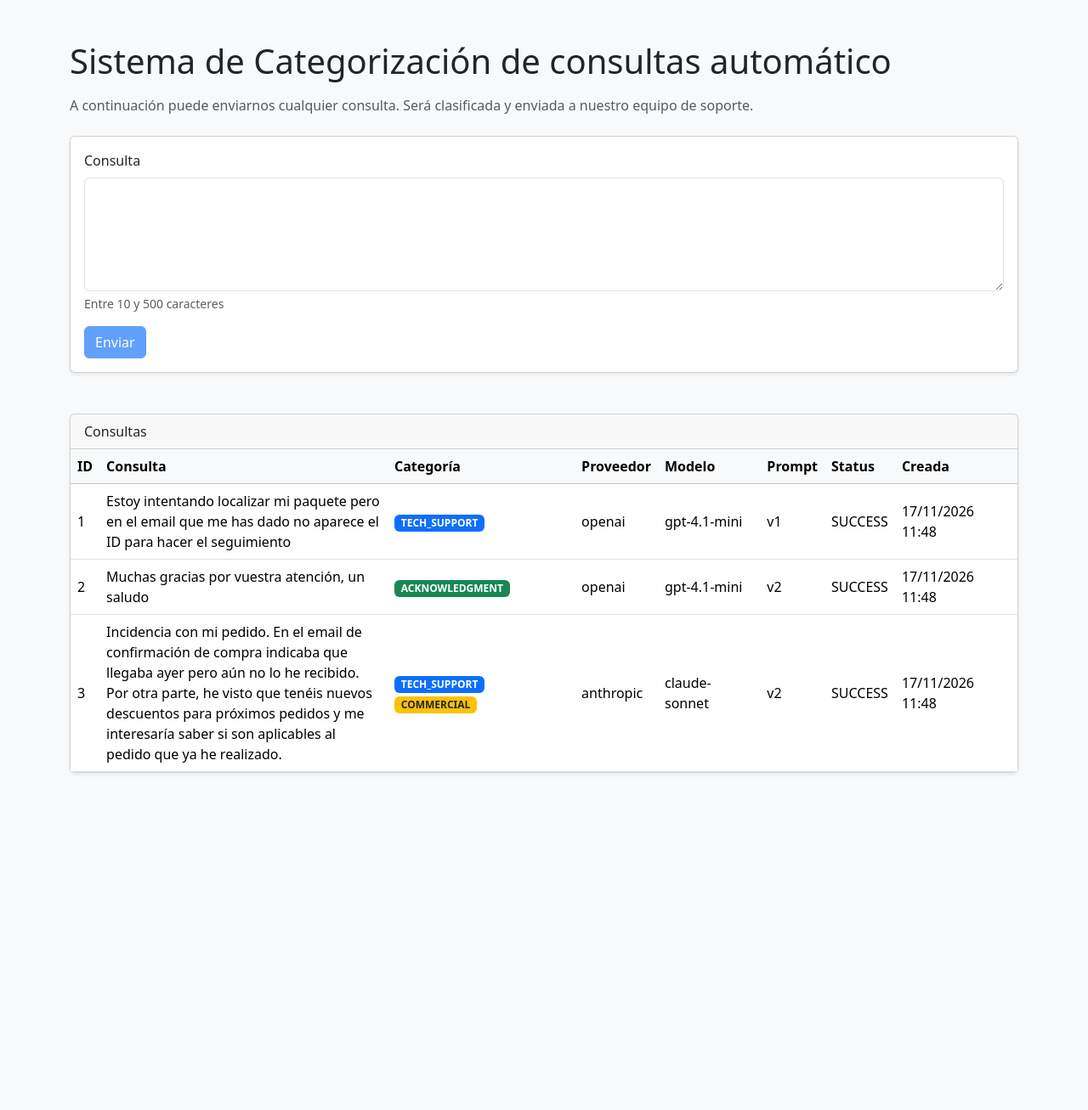
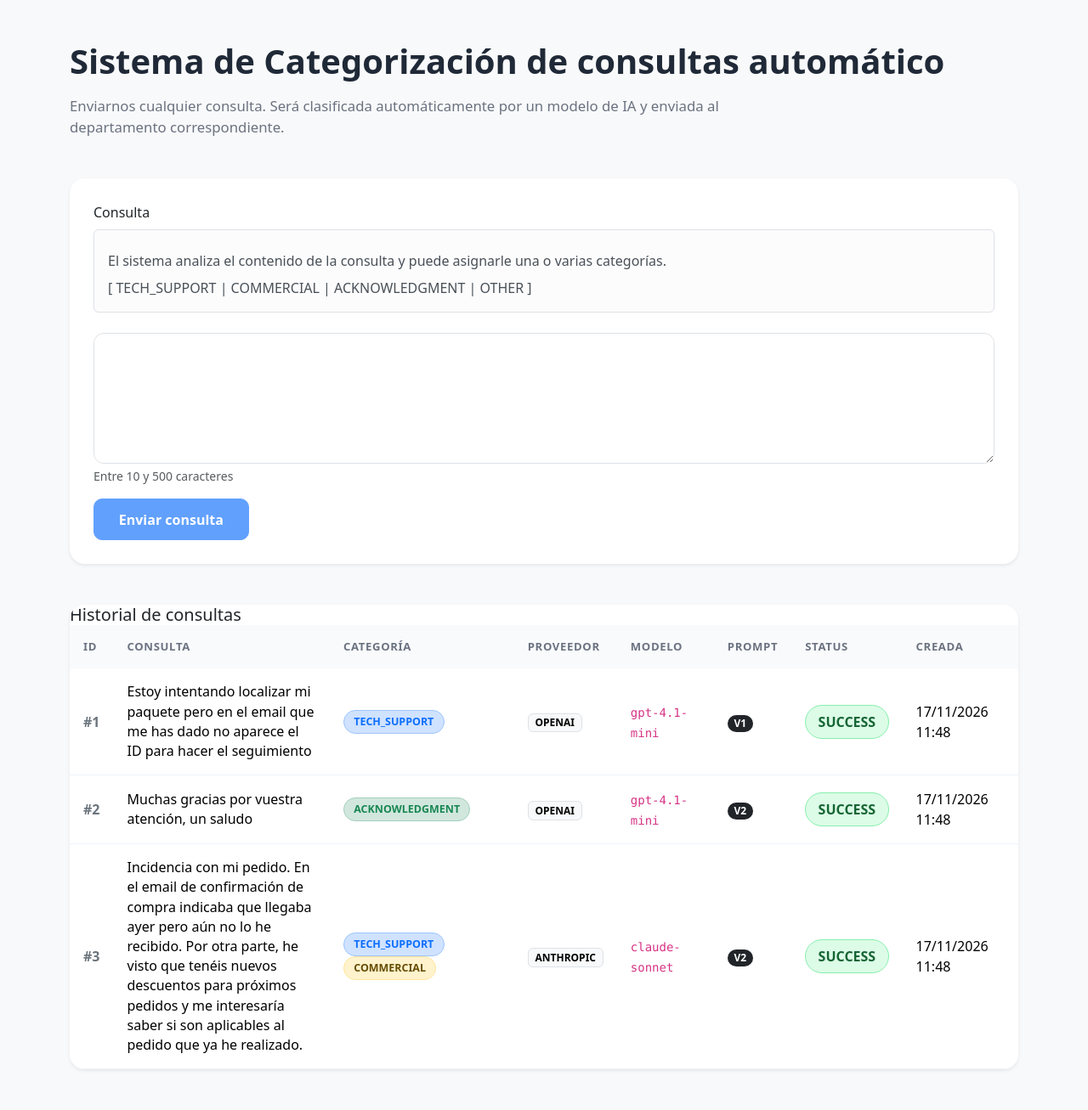
Before and after one commit to javi-2000/ai-consulta-classifier, a Laravel app: page / in a window 1280 px wide. Shown: the whole page at 85% size. Before the commit the page ends 911 px from the top, so only its background shows below. Run offline with Laravel 12, Linux system fonts and the light colour scheme; data comes from the database, SQL or seed files in the repository.

Commit message:
UI updated

```diff
--- a/backend/resources/views/home.blade.php
+++ b/backend/resources/views/home.blade.php
@@ -6,6 +6,133 @@
     <title>Ecig Logística</title>
     <link rel="icon" href="{{ asset('favicon.ico') }}" type="image/x-icon">
     <link href="https://cdn.jsdelivr.net/npm/bootstrap@5.3.8/dist/css/bootstrap.min.css" rel="stylesheet">
+    <style>
+        body {
+            background: #f5f7fb;
+        }
+
+        h1 {
+            font-weight: 700;
+            color: #1f2937;
+        }
+
+        .lead-text {
+            font-size: 1.05rem;
+            color: #6b7280;
+            max-width: 800px;
+        }
+
+        .card {
+            border: none;
+            border-radius: 18px;
+            overflow: hidden;
+        }
+
+        .card-header {
+            background: white;
+            border-bottom: 1px solid #eef2f7;
+            font-weight: 600;
+            padding: 1rem 1.5rem;
+        }
+
+        .card-body {
+            padding: 1.75rem;
+        }
+
+        textarea.form-control {
+            border-radius: 12px;
+            padding: 1rem;
+            min-height: 150px;
+            resize: vertical;
+        }
+
+        textarea:focus {
+            box-shadow: 0 0 0 .2rem rgba(13, 110, 253, .12);
+        }
+
+        .btn-primary {
+            padding: .7rem 1.8rem;
+            border-radius: 10px;
+            font-weight: 600;
+        }
+
+        .table {
+            margin-bottom: 0;
+        }
+
+        .table thead th {
+            border: none;
+            background: #f8fafc;
+            color: #6b7280;
+            font-size: .82rem;
+            text-transform: uppercase;
+            letter-spacing: .05em;
+            padding: 1rem;
+        }
+
+        .table tbody td {
+            padding: 1rem;
+            vertical-align: middle;
+            border-color: #eef2f7;
+        }
+
+        .table tbody tr:hover {
+            background: #fafcff;
+        }
+
+        .message-cell {
+            max-width: 420px;
+            color: #374151;
+            line-height: 1.45;
+        }
+
+        .badge-category {
+            padding: .55em .9em;
+            border-radius: 999px;
+            font-weight: 600;
+            font-size: .78rem;
+        }
+
+        .status-success {
+            display: inline-block;
+            padding: .45rem .9rem;
+            border-radius: 999px;
+            background: #dcfce7;
+            color: #166534;
+            border: 1px solid #86efac;
+            font-weight: 600;
+        }
+
+        .status-error {
+            display: inline-block;
+            padding: .45rem .9rem;
+            border-radius: 999px;
+            background: #fee2e2;
+            color: #991b1b;
+            border: 1px solid #fecaca;
+            font-weight: 600;
+        }
+
+        .status-timeout {
+            display: inline-block;
+            padding: .45rem .9rem;
+            border-radius: 999px;
+            background: #fef3c7;
+            color: #92400e;
+            border: 1px solid #fde68a;
+            font-weight: 600;
+        }
+
+        .status-no-credits {
+            display: inline-block;
+            padding: .45rem .9rem;
+            border-radius: 999px;
+            background: #ede9fe;
+            color: #5b21b6;
+            border: 1px solid #c4b5fd;
+            font-weight: 600;
+        }
+    </style>
 </head>
 
 <body class="bg-light">
@@ -18,10 +145,9 @@
 
         </h1>
 
-        <p class="text-muted mb-4">
-
-            A continuación puede enviarnos cualquier consulta. Será clasificada y enviada a nuestro equipo de soporte.
-
+        <p class="lead-text mb-5">
+            Enviarnos cualquier consulta. Será clasificada automáticamente por un modelo de IA y enviada al departamento
+            correspondiente.
         </p>
 
         @if (session('success'))
@@ -51,6 +177,17 @@
                             Consulta
 
                         </label>
+                        <div class="alert alert-light border mb-4">
+
+                            <p class="mb-2 mt-2">
+                                El sistema analiza el contenido de la consulta y puede asignarle una o varias
+                                categorías.
+                            </p>
+
+                            <div class="d-flex flex-wrap gap-2">
+                                <span>[ TECH_SUPPORT | COMMERCIAL | ACKNOWLEDGMENT | OTHER ] </span>
+                            </div>
+                        </div>
 
                         <textarea class="form-control @error('customer_message') is-invalid @enderror" rows="5"
                             maxlength="500" minlength="10" id="customer_message" name="customer_message"
@@ -71,7 +208,7 @@
                     </div>
 
                     <button id="submitButton" disabled class="btn btn-primary">
-                        Enviar
+                        Enviar consulta
                     </button>
 
                 </form>
@@ -82,11 +219,9 @@
 
         <div class="card shadow-sm">
 
-            <div class="card-header">
-
-                Consultas
-
-            </div>
+            <h5 class="mb-0">
+                Historial de consultas
+            </h5>
 
             <div class="card-body p-0">
 
@@ -124,11 +259,15 @@
 
                                 <td>
 
-                                    {{ $consulta->id }}
+                                    <span class="fw-semibold text-secondary">
+
+                                        #{{ $consulta->id }}
+
+                                    </span>
 
                                 </td>
 
-                                <td style="max-width:350px">
+                                <td class="message-cell">
 
                                     {{ $consulta->customer_message }}
 
@@ -139,13 +278,38 @@
                                     @foreach($consulta->categories as $category)
 
                                         @php
+
                                             $class = match ($category->name) {
-                                                'ACKNOWLEDGMENT' => 'bg-success',
-                                                'TECH_SUPPORT' => 'bg-primary',
-                                                'COMMERCIAL' => 'bg-warning text-dark',
-                                                'OTHER' => 'bg-info text-dark',
-                                                default => 'bg-secondary'
+
+                                                'ACKNOWLEDGMENT'
+                                                => 'badge-category'
+                                                    . ' text-success'
+                                                    . ' border border-success-subtle'
+                                                    . ' bg-success-subtle',
+
+                                                'TECH_SUPPORT'
+                                                => 'badge-category'
+                                                    . ' text-primary'
+                                                    . ' border border-primary-subtle'
+                                                    . ' bg-primary-subtle',
+
+                                                'COMMERCIAL'
+                                                => 'badge-category'
+                                                    . ' text-warning-emphasis'
+                                                    . ' border border-warning-subtle'
+                                                    . ' bg-warning-subtle',
+
+                                                'OTHER'
+                                                => 'badge-category'
+                                                    . ' text-secondary'
+                                                    . ' border border-secondary-subtle'
+                                                    . ' bg-secondary-subtle',
+
+                                                default
+                                                => 'badge-category bg-light text-dark'
+
                                             };
+
                                         @endphp
 
 
@@ -159,26 +323,57 @@
 
                                 <td>
 
-                                    {{ $consulta->llmConfig->provider }}
+                                    <span class="badge text-bg-light border">
+
+                                        {{ strtoupper($consulta->llmConfig->provider) }}
+
+                                    </span>
 
                                 </td>
 
                                 <td>
 
-                                    {{ $consulta->llmConfig->model }}
+                                    <code>
+
+                                                    {{ $consulta->llmConfig->model }}
+
+                                                </code>
 
                                 </td>
 
                                 <td>
 
-                                    {{ $consulta->promptVersion->version }}
+                                    <span class="badge rounded-pill text-bg-dark">
 
+                                        {{ strtoupper($consulta->promptVersion->version) }}
+
+                                    </span>
                                 </td>
+
+                                @php
+
+                                    $statusClass = match ($consulta->status->value) {
+
+                                        'SUCCESS' => 'status-success',
+
+                                        'ERROR' => 'status-error',
+
+                                        'TIMEOUT' => 'status-timeout',
+
+                                        'NO_CREDITS' => 'status-no-credits',
+
+                                        default => 'status-error',
+
+                                    };
+
+                                @endphp
 
                                 <td>
 
-                                    {{ $consulta->status->value }}
 
+                                    <span class="{{ $statusClass }}">
+                                        {{ $consulta->status->value }}
+                                    </span>
                                 </td>
 
                                 <td>
@@ -205,7 +400,6 @@
         const form = document.querySelector('form');
         const textarea = document.getElementById('customer_message');
         const button = document.getElementById('submitButton');
-        const loading = document.getElementById('loading');
 
         const syncSubmitButton = () => {
             button.disabled = textarea.value.trim().length < 10;
@@ -216,7 +410,6 @@
         form.addEventListener('submit', () => {
             button.disabled = true;
             button.innerText = 'Enviando consulta...';
-            loading.style.display = 'block';
         });
 
         syncSubmitButton();
```
